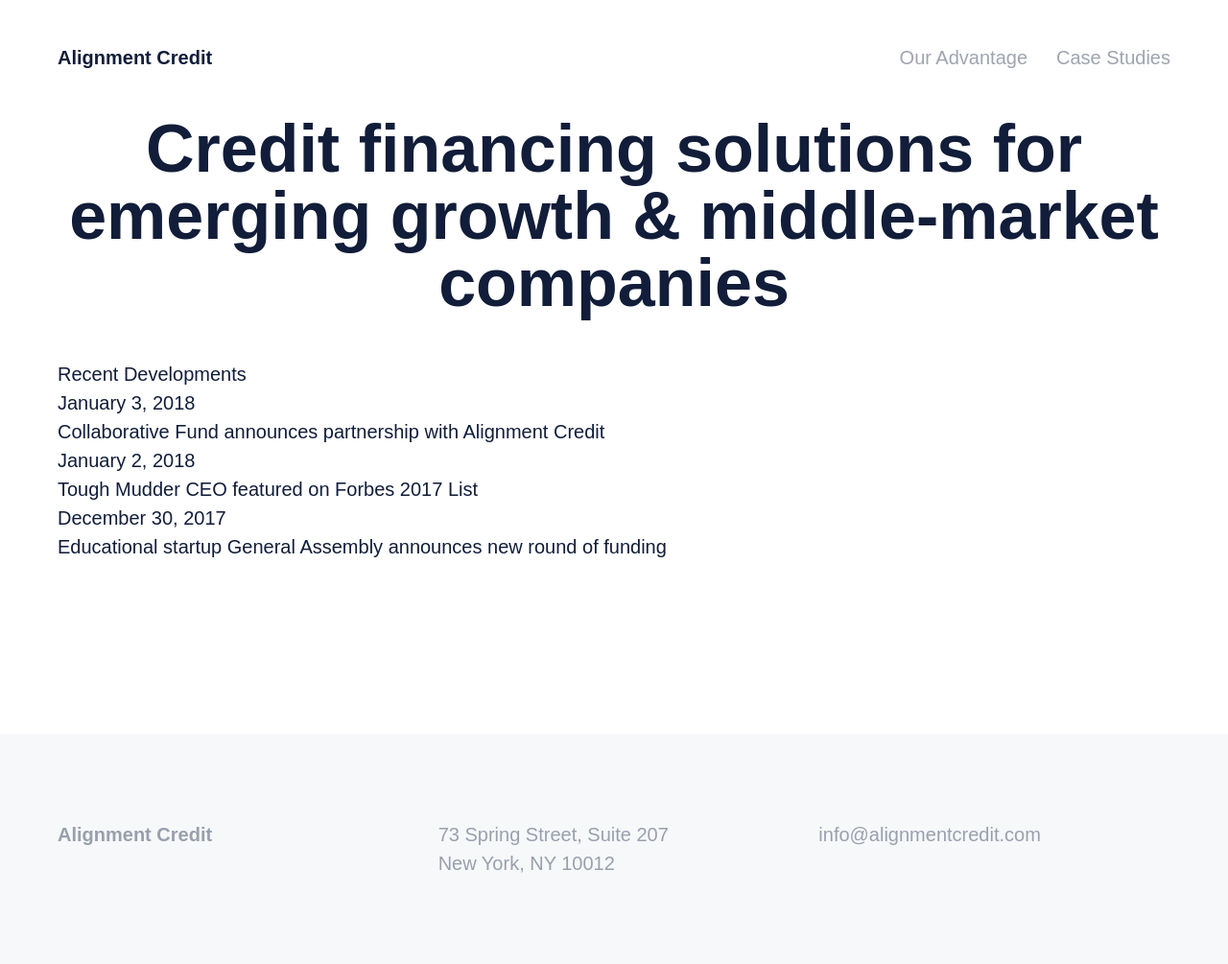
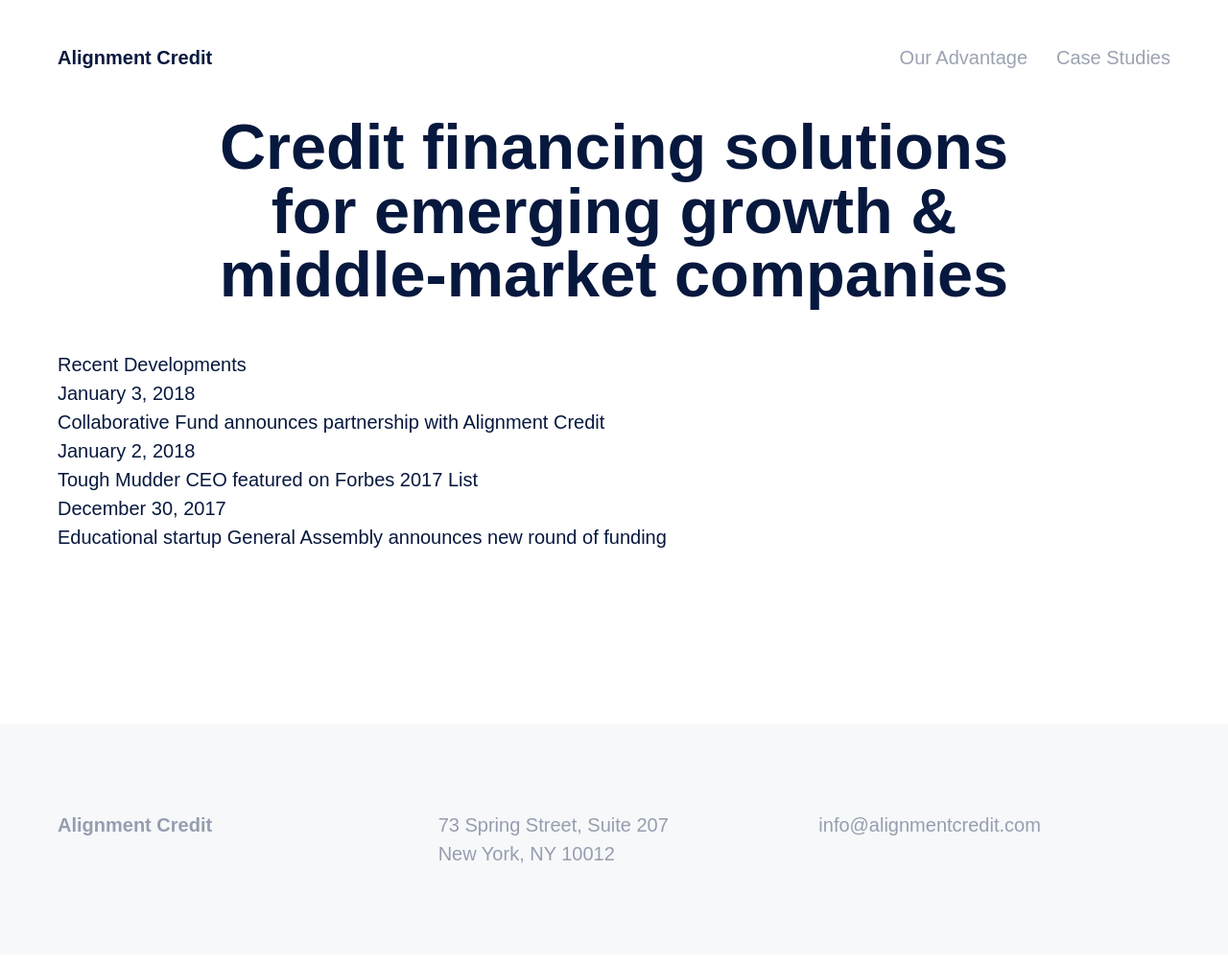
Before and after one commit to justinjaywang/alignmentcredit.com, a Jekyll site: the page built from index.html, in a window 1280 px wide. Shown: the whole page at 96% size. Built offline with Jekyll 4.4.1, drawn with Linux system fonts in a browser that asks for light colours.

Commit message:
adjust styles

```diff
--- a/assets/styles/_variables.scss
+++ b/assets/styles/_variables.scss
@@ -1,7 +1,7 @@
 // colors
 // ------
 
-$color--black: #111D39;
+$color--black: #07183E;
 $color--white: #fff;
 
 $color--blue:   #1654be;
@@ -47,7 +47,7 @@ $bp-sm-md: 54rem;
 $bp-md-lg: 72rem;
 
 $gutter:    1.5rem;
-$gutter-sm: 1rem;
+$gutter-sm: 1.25rem;
 
 // miscellaneous
 // -------------
--- a/assets/styles/all.scss
+++ b/assets/styles/all.scss
@@ -218,7 +218,7 @@ pre {
   display: inline;
   margin-left: 0.75em;
   margin-right: 0.75em;
-  @media (max-width: $bp-xs-sm) {
+  @media (max-width: $bp-sm-md) {
     margin-left: 0.5em;
     margin-right: 0.5em;
   }
@@ -235,8 +235,13 @@ pre {
   padding-top: $v*3;
   padding-bottom: $v*3;
 }
+.banner {
+  max-width: 45rem;
+  margin-left: auto;
+  margin-right: auto;
+}
 .banner__title {
-  font-size: 3.5em;
+  font-size: 3.333333em;
   line-height: 1;
   @extend strong;
   text-align: center;
```
